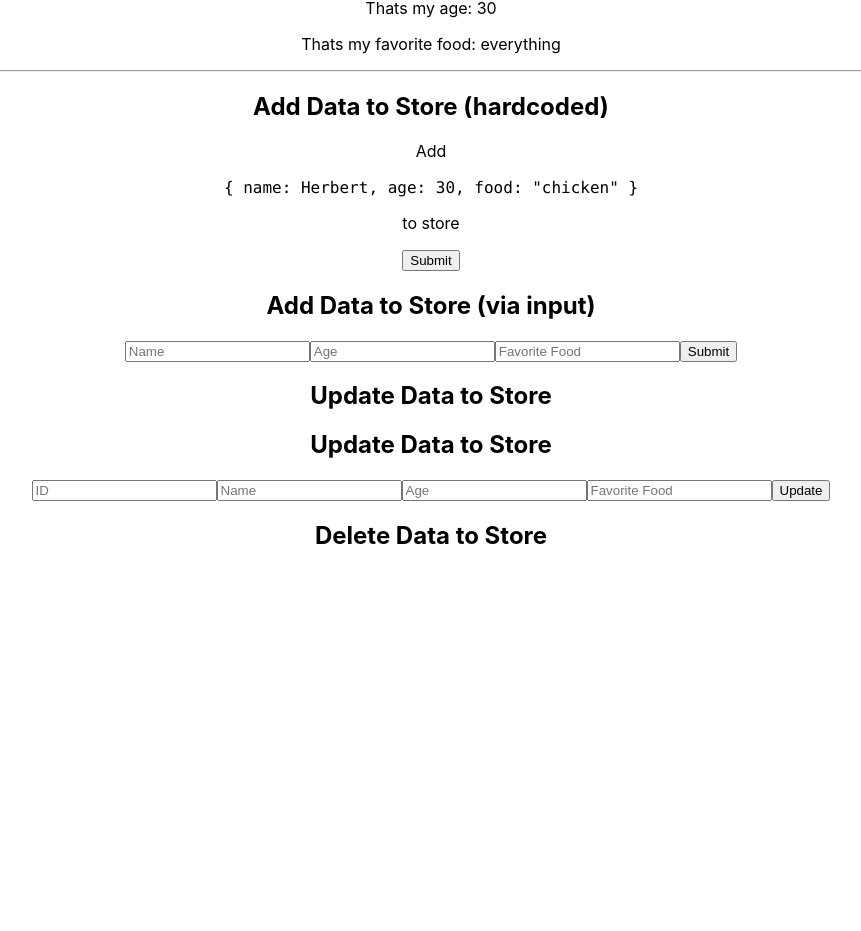
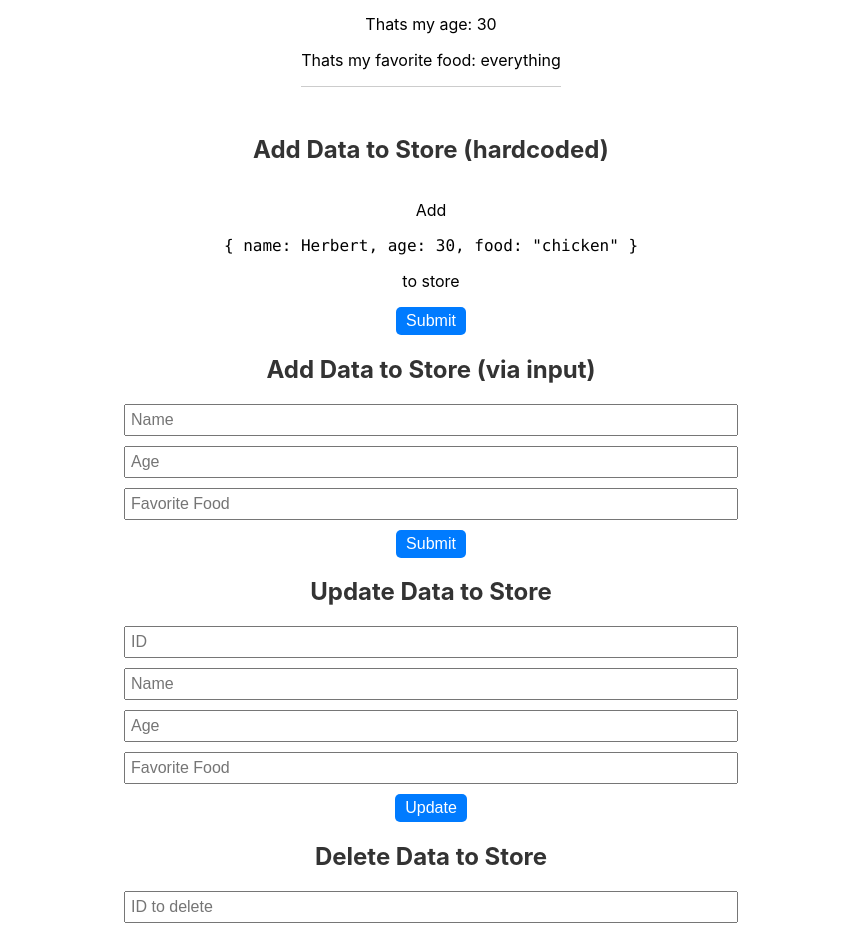
Before and after one commit to FrankBevr/Inkora, a React (Vite) app in the folder Frontend/: page / in a window 1280 px wide. Shown: the part 156-1087 px from the top of the page, without its empty margins (209-1070 px from the left). Before the commit the page ends 800 px from the top, so only its background shows below. Built offline with nearby package versions, Linux system fonts and the light colour scheme; what useink would draw is missing.

Commit message:
:zap: (./Frontend) delete Data to Store, add css for ViewStore Compoent

```diff
--- /dev/null
+++ b/Frontend/src/playground/FloorB/ViewStore.css
@@ -0,0 +1,44 @@
+.wrapper {
+  display: flex;
+  flex-direction: column;
+  align-items: center;
+  justify-content: center;
+  width: 100%;
+  max-width: 600px;
+  margin: 0 auto;
+}
+
+h1, h2 {
+  color: #333;
+}
+
+input[type="text"], input[type="number"] {
+  display: block;
+  margin-bottom: 10px;
+  padding: 5px;
+  font-size: 16px;
+  width: 100%;
+}
+
+button {
+  padding: 5px 10px;
+  font-size: 16px;
+  color: #fff;
+  background-color: #007BFF;
+  border: none;
+  border-radius: 5px;
+  cursor: pointer;
+}
+
+button:hover {
+  background-color: #0056b3;
+}
+
+div {
+  margin-bottom: 20px;
+}
+
+hr {
+  border: 0;
+  border-top: 1px solid #ccc;
+}
--- a/Frontend/src/playground/FloorB/ViewStore.jsx
+++ b/Frontend/src/playground/FloorB/ViewStore.jsx
@@ -1,15 +1,18 @@
 import { useExampleStore } from "./../../store/store";
 import { useState } from "react";
+import './ViewStore.css'
 
 const ViewStore = () => {
   const data = useExampleStore((store) => store.data);
   const addData = useExampleStore((store) => store.addData);
   const updateData = useExampleStore((store) => store.updateData);
+  const deleteData = useExampleStore((store) => store.deleteData);
 
   const [name, setName] = useState("");
   const [age, setAge] = useState("");
   const [food, setFood] = useState("");
   const [id, setId] = useState("");
+  const [deleteId, setDeleteId] = useState("");
 
   const handleSubmit = () => {
     addData(name, Number(age), food);
@@ -25,8 +28,14 @@ const ViewStore = () => {
     setAge("");
     setFood("");
   };
+
+  const handleDelete = () => {
+    deleteData(Number(deleteId));
+    setDeleteId("");
+  };
   return (
     <>
+    <div className="wrapper">
       <h1>ViewStore</h1>
       {data.map((item, index) => (
         <div key={index}>
@@ -37,6 +46,8 @@ const ViewStore = () => {
           <hr></hr>
         </div>
       ))}
+    </div>
+    <div className="wrapper">
       <h2>Add Data to Store (hardcoded)</h2>
       <p>Add </p>
       <code>&#123; name: Herbert, age: 30, food: "chicken" &#125;</code>
@@ -48,6 +59,8 @@ const ViewStore = () => {
       >
         Submit
       </button>
+    </div>
+    <div className="wrapper">
       <h2>Add Data to Store (via input)</h2>
       <input
         type="text"
@@ -68,7 +81,8 @@ const ViewStore = () => {
         placeholder="Favorite Food"
       />
       <button onClick={handleSubmit}>Submit</button>
-      <h2>Update Data to Store</h2>
+    </div>
+    <div className="wrapper">
       <h2>Update Data to Store</h2>
       <input
         type="number"
@@ -95,7 +109,17 @@ const ViewStore = () => {
         placeholder="Favorite Food"
       />
       <button onClick={handleUpdate}>Update</button>
+    </div>
+    <div className="wrapper">
       <h2>Delete Data to Store</h2>
+      <input
+        type="number"
+        value={deleteId}
+        onChange={(e) => setDeleteId(e.target.value)}
+        placeholder="ID to delete"
+      />
+      <button onClick={handleDelete}>Delete</button>
+    </div>
     </>
   );
 };
--- a/Frontend/src/store/store.js
+++ b/Frontend/src/store/store.js
@@ -15,4 +15,9 @@ export const useExampleStore = create((set) => ({
       );
       return { data: newData };
     }),
+  deleteData: (id) =>
+    set((store) => {
+      const newData = store.data.filter((item) => item.id !== id);
+      return { data: newData };
+    }),
 }));
```
